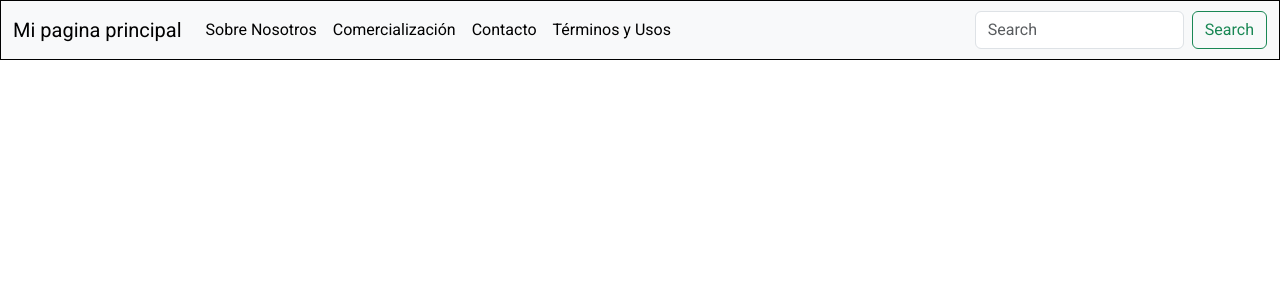
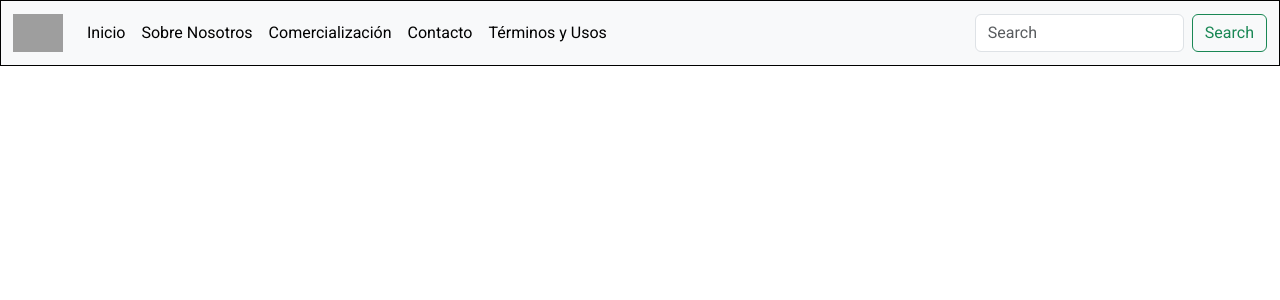
Before and after one commit to alex23-code/proyectoTaller, a CodeIgniter 4 app: the page made by app/Views/Plantillas/header_view.php in a window 1280 px wide. Shown: the top 300 px of the page. Run offline with PHP 8.4 and a stand-in for CodeIgniter, Linux system fonts and the light colour scheme; the template is opened without the code that fills it, so the values that code supplies are empty; some libraries are stand-ins or nearby versions; grey boxes are pictures that could not be loaded.

Commit message:
actualizacion del header y footer

```diff
--- a/app/Views/Plantillas/header_view.php
+++ b/app/Views/Plantillas/header_view.php
@@ -9,20 +9,21 @@
         <link href="https://fonts.googleapis.com/css2?family=Roboto:wght@400;500;700&display=swap" rel="stylesheet">
         <link href="assets/css/miEstilo.css" rel="stylesheet">
         <link href="assets/css/EstiloPrincipal.css" rel="stylesheet">
-        <title>Mi pagina principal </title>
+        <title>Forsport</title>
         <section>
             <nav class="navbar navbar-expand-lg bg-body-tertiary">
                 <div class="container-fluid">
-                    <a class="navbar-brand" href="<?php echo base_url('/'); ?>">Mi pagina principal</a>
+                    <a class="navbar-brand" href="<?php echo base_url('/'); ?>"><img style="width: 50px" src="assets/img/icono_principal.png" alt=""></a>
                     <button class="navbar-toggler" type="button" data-bs-toggle="collapse" data-bs-target="#navbarSupportedContent" aria-controls="navbarSupportedContent" aria-expanded="false" aria-label="Toggle navigation">
                         <span class="navbar-toggler-icon"></span>
                     </button>
                     <div class="collapse navbar-collapse" id="navbarSupportedContent">
                         <ul class="navbar-nav me-auto mb-2 mb-lg-0">
+                            <il class="nav-item"><a aria-current="page"  class="nav-link active" href="<?php echo base_url('/'); ?>">Inicio</a> </il>
                             <il class="nav-item"><a aria-current="page"  class="nav-link active" href="<?php echo base_url('Nosotros'); ?>">Sobre Nosotros</a></il>
                             <il class="nav-item"><a aria-current="page"  class="nav-link active" href="<?php echo base_url('Comercializacion'); ?>">Comercialización</a></il>
-                            <il class="nav-item"><a aria-current="page"  class="nav-link active" href="<?php echo base_url('Comercializacion'); ?>">Contacto</a></il>
-                            <il class="nav-item"><a aria-current="page"  class="nav-link active" href="<?php echo base_url('Comercializacion'); ?>">Términos y Usos</a></il>
+                            <il class="nav-item"><a aria-current="page"  class="nav-link active" href="<?php echo base_url('Contacto'); ?>">Contacto</a></il>
+                            <il class="nav-item"><a aria-current="page"  class="nav-link active" href="<?php echo base_url('Terminos'); ?>">Términos y Usos</a></il>
                         </ul>
                         <form class="d-flex" role="search">
                             <input class="form-control me-2" type="search" placeholder="Search" aria-label="Search">
```
Also changed, not shown: app/Views/Plantillas/footer_view.php (+3 -4 lines).
